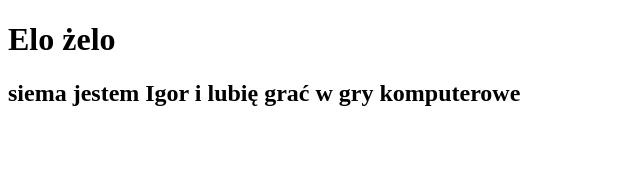
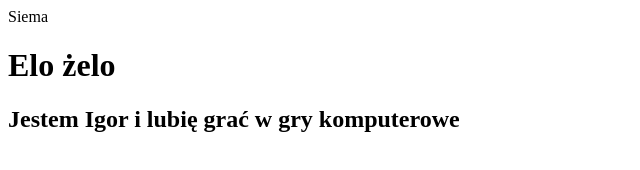
Before and after one commit to PogodaIgor/w-domu, a plain HTML site: page index.html in a window 1280 px wide. Shown: the whole page, without its empty margins (0-640 px from the left). Drawn offline with Linux system fonts and the light colour scheme.

Commit message:
Update index.html

```diff
--- a/index.html
+++ b/index.html
@@ -1,8 +1,8 @@
 <!DOCTYPE html>
-<head>
-  <title>siema</title>
-</head>
-<body>
-  <h1>Elo żelo</h1>
-  <h2>siema jestem Igor i lubię grać w gry komputerowe</h2>
-</body>
+<html>
+    <head>Siema</head>
+    <body>
+        <h1>Elo żelo</h1>
+        <h2>Jestem Igor i lubię grać w gry komputerowe</h2>
+        <body>
+</html>
```
